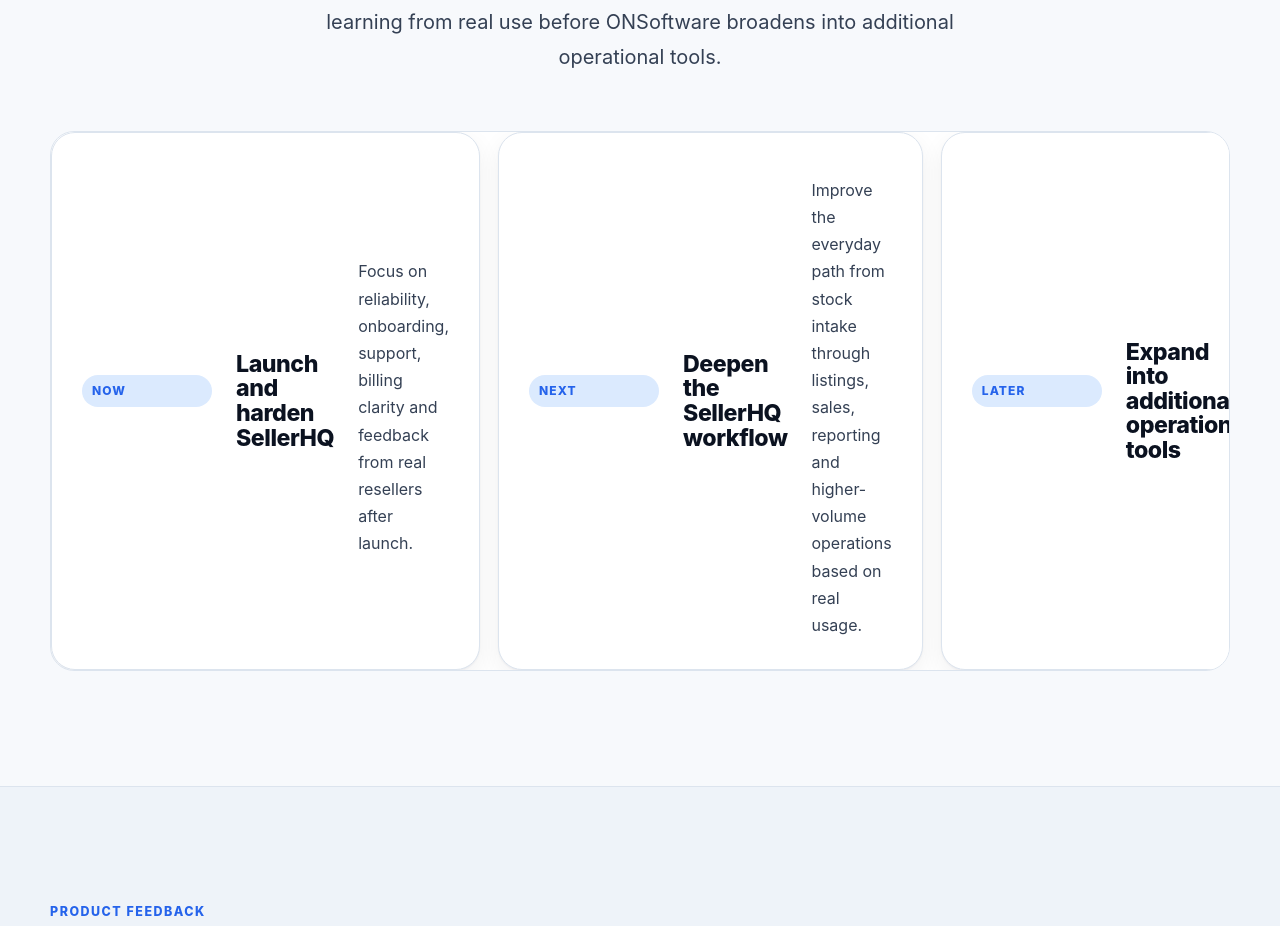
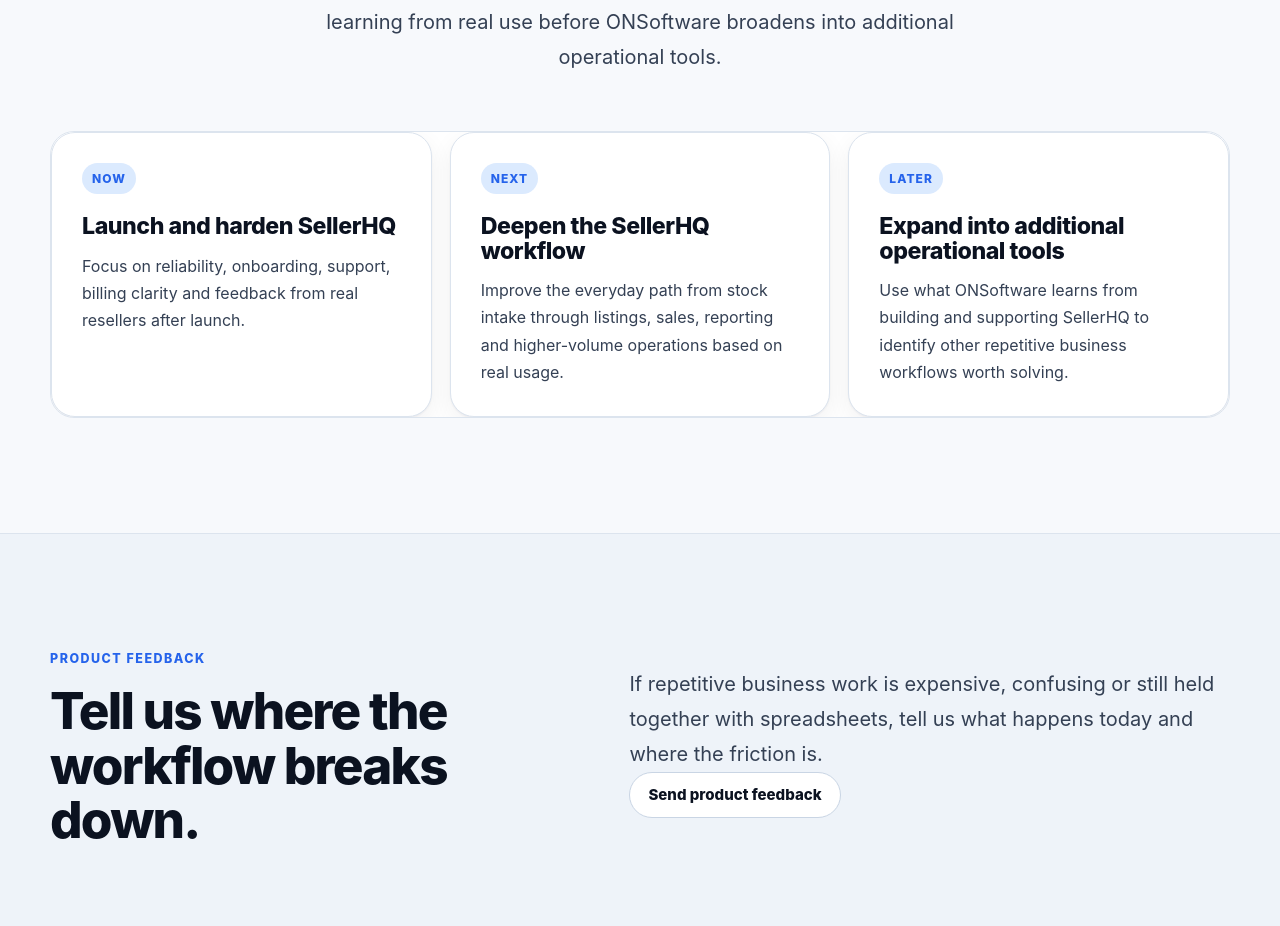
Before and after one commit to ONSoftware-Applications/ONSoftware, a React (Vite) app: page /products in a window 1280 px wide. Shown: the part 1721-2647 px from the top of the page. Built offline with nearby package versions, Linux system fonts and the light colour scheme.

Commit message:
Fix products roadmap card layout

```diff
--- a/src/styles/launch.css
+++ b/src/styles/launch.css
@@ -131,6 +131,8 @@
 
 .ons-roadmap__item {
   position: relative;
+  display: block;
+  min-width: 0;
   padding: 30px;
   border: 1px solid var(--ons-line);
   border-radius: var(--ons-radius-lg);
```
